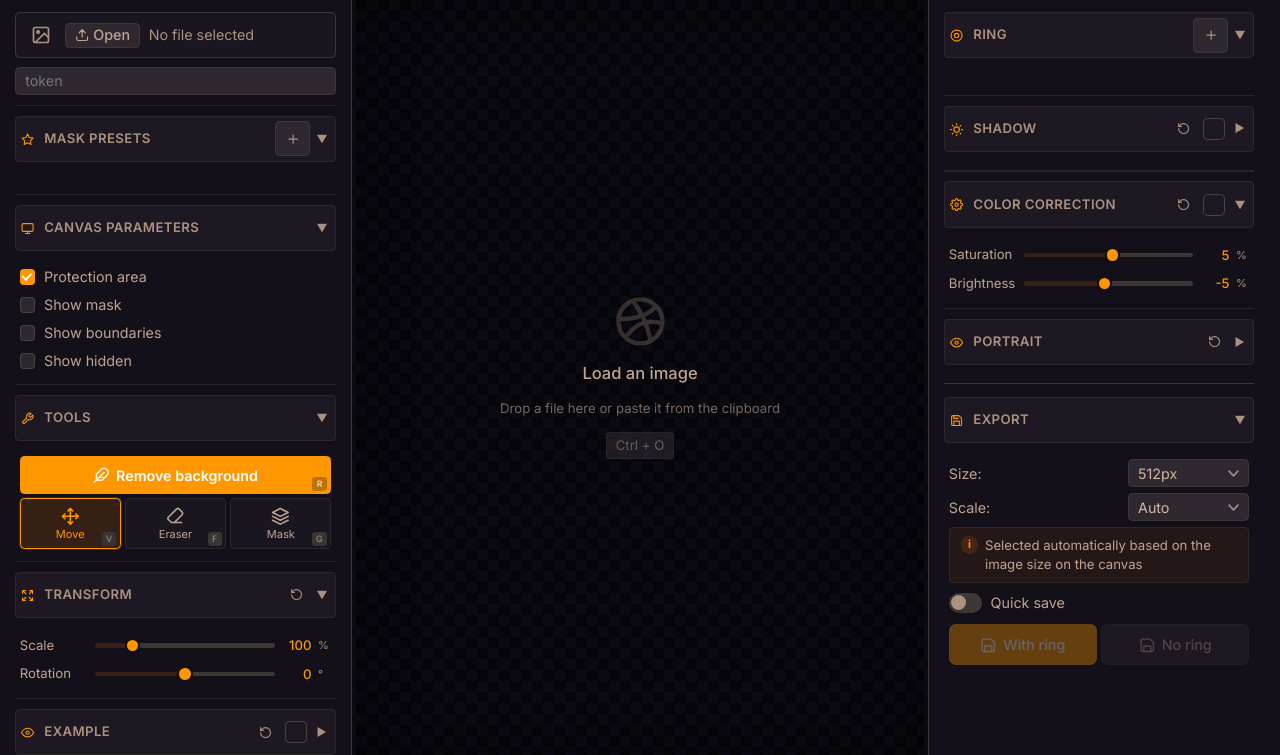
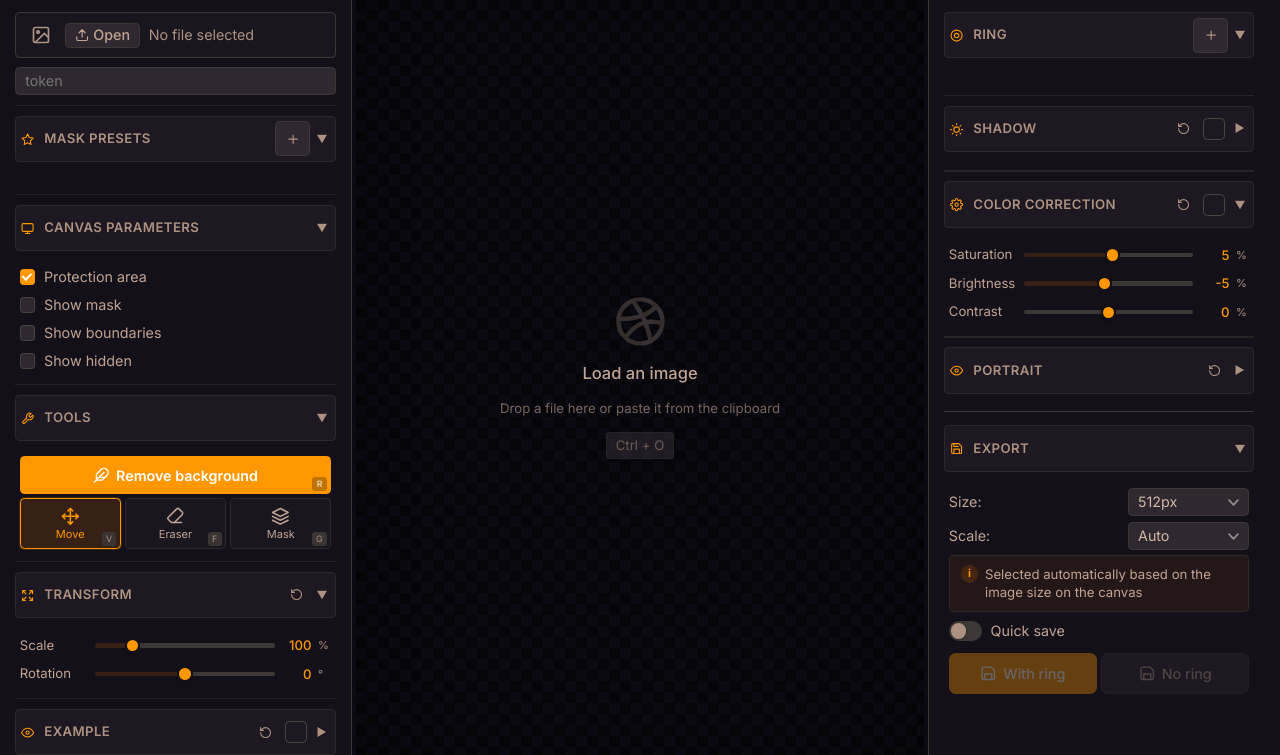
Before and after one commit to SweetyHake/Tokenatra, a Python web app: template templates/index.html in a window 1280 px wide, after a click that opens the changed part. Shown: the part 45-800 px from the top of the page. Run offline with Jinja, Linux system fonts and the light colour scheme; the template is opened without the code that fills it: most values are stand-ins (such as "Sample title", 1, 10 or a date in 2020).

Commit message:
frontend: dynamic min scale from image size, contrast in color correction, minor ui fixes

```diff
--- a/static/js/config.js
+++ b/static/js/config.js
@@ -8,6 +8,9 @@ const CONFIG = {
     DEFAULT_SCALE: 100,
     OPEN_SCALE: 2,
     MIN_SCALE: 10,
+    // Минимально осмысленный размер изображения на канвасе (px) — от него
+    // считается динамический минимум масштаба (см. minScalePercent)
+    MIN_IMAGE_PX: 8,
     MAX_SCALE: 500,
     MIN_ZOOM: 0.5,
     MAX_ZOOM: 20,
@@ -62,7 +65,7 @@ const AppConfig = {
             dropShadowEnabled: false,
             colorCorrectionEnabled: false,
             dropShadow: { angle: 135, distance: 7, blur: 3, opacity: 0.40 },
-            colorCorrection: { saturation: 5, lightness: -5 },
+            colorCorrection: { saturation: 5, lightness: -5, contrast: 0 },
             lastFolders: {
                 quickSave: null,
                 portrait: null,
--- a/static/js/i18n.js
+++ b/static/js/i18n.js
@@ -83,6 +83,7 @@ const I18n = {
         'Сбросить цветокоррекцию': 'Reset color correction',
         'Насыщенность': 'Saturation',
         'Яркость': 'Brightness',
+        'Контраст': 'Contrast',
         'Превью': 'Preview',
         'Пример': 'Example',
         'Портрет': 'Portrait',
--- a/static/js/main.js
+++ b/static/js/main.js
@@ -462,12 +462,7 @@ function initWindowControls() {
 
     const maxBtn = $('wcMaximize');
     if (maxBtn) {
-        const setIcon = () => {
-            const isMax = document.documentElement.classList.contains('is-maximized');
-            maxBtn.innerHTML = isMax
-                ? '<svg viewBox="0 0 24 24"><rect x="7" y="7" width="14" height="14" rx="1"/><rect x="3" y="3" width="14" height="14" rx="1"/></svg>'
-                : '<svg viewBox="0 0 24 24"><rect x="5" y="5" width="14" height="14" rx="1"/></svg>';
-        };
+        // Иконка постоянная: обычный квадрат независимо от состояния окна
         maxBtn.addEventListener('click', () => {
             if (document.documentElement.classList.contains('is-maximized')) {
                 document.documentElement.classList.remove('is-maximized');
@@ -478,7 +473,6 @@ function initWindowControls() {
                 if (getApi()?.maximize) getApi().maximize();
                 else flask('maximize');
             }
-            setIcon();
         });
     }
 
--- a/static/js/portraitGenerator.js
+++ b/static/js/portraitGenerator.js
@@ -11,6 +11,8 @@ const PortraitGenerator = {
     imageY: 0,
     imageScale: 1,
     imageRotation: 0,
+    // Динамический минимум масштаба в процентах — от размера изображения
+    minScalePct: 10,
 
     isDragging: false,
     dragStartX: 0,
@@ -137,13 +139,13 @@ const PortraitGenerator = {
             scaleSlider.addEventListener('wheel', ev => {
                 ev.preventDefault();
                 const step = 1;
-                scaleSlider.value = clamp(parseInt(scaleSlider.value) + (ev.deltaY < 0 ? step : -step), 10, 500);
+                scaleSlider.value = clamp(parseInt(scaleSlider.value) + (ev.deltaY < 0 ? step : -step), this.minScalePct, 500);
                 scaleSlider.dispatchEvent(new Event('input'));
             }, { passive: false });
         }
         if (scaleInput) {
             scaleInput.onchange = e => {
-                const v = clamp(parseInt(e.target.value) || 100, 10, 500);
+                const v = clamp(parseInt(e.target.value) || 100, this.minScalePct, 500);
                 this.imageScale = v / 100;
                 if (scaleSlider) scaleSlider.value = v;
                 scaleInput.value = v;
@@ -211,7 +213,7 @@ const PortraitGenerator = {
             const delta = e.deltaY > 0 ? -2 : 2;
             const scaleSlider = $('portraitScaleSlider');
             const scaleInput = $('portraitScaleInput');
-            const newVal = clamp(Math.round(this.imageScale * 100) + delta, 10, 500);
+            const newVal = clamp(Math.round(this.imageScale * 100) + delta, this.minScalePct, 500);
             this.imageScale = newVal / 100;
             if (scaleSlider) scaleSlider.value = newVal;
             if (scaleInput) scaleInput.value = newVal;
@@ -322,10 +324,14 @@ const PortraitGenerator = {
         const img = this.getImage();
         if (img) {
             const maxDim = Math.max(img.width, img.height);
-            // Клампим в диапазон слайдера 10-500%, иначе мелкие картинки
-            // дают масштаб вне слайдера: UI и рендер расходятся
-            this.imageScale = clamp(this.SIZE / maxDim, 0.1, 5);
+            // Динамический минимум масштаба от размера источника: крупное
+            // изображение (4K и больше) должно уменьшаться сильнее 10%
+            this.minScalePct = minScalePercent(maxDim);
+            // Клампим в диапазон слайдера, иначе мелкие картинки дают
+            // масштаб вне слайдера: UI и рендер расходятся
+            this.imageScale = clamp(this.SIZE / maxDim, this.minScalePct / 100, 5);
         } else {
+            this.minScalePct = 10;
             this.imageScale = 1;
         }
         this.imageX = 0;
@@ -336,8 +342,8 @@ const PortraitGenerator = {
         const scaleInput = $('portraitScaleInput');
         const rotSlider = $('portraitRotationSlider');
         const rotInput = $('portraitRotationInput');
-        if (scaleSlider) scaleSlider.value = v;
-        if (scaleInput) scaleInput.value = v;
+        if (scaleSlider) { scaleSlider.min = this.minScalePct; scaleSlider.value = v; }
+        if (scaleInput) { scaleInput.min = this.minScalePct; scaleInput.value = v; }
         if (rotSlider) rotSlider.value = 0;
         if (rotInput) rotInput.value = 0;
         this.render();
--- a/static/js/state.js
+++ b/static/js/state.js
@@ -30,6 +30,9 @@ var state = {
     eraserSize: 50,
     isRestoring: false,
     imageScale: 1,
+    // Динамический минимум масштаба (доля, не проценты) — пересчитывается
+    // при загрузке изображения от его размера
+    minScale: 0.1,
     imageX: 0,
     imageY: 0,
     imageRotation: 0,
--- a/static/js/tokenEffects.js
+++ b/static/js/tokenEffects.js
@@ -43,8 +43,10 @@ function colorCorrectionFilter() {
     const s = state.colorCorrectionSettings;
     const sat = (s.saturation || 0) / 100;
     const light = (s.lightness || 0) / 100;
+    const con = (s.contrast || 0) / 100;
     const parts = [];
     if (sat !== 0) parts.push(`saturate(${1 + sat})`);
     if (light !== 0) parts.push(`brightness(${1 + light})`);
+    if (con !== 0) parts.push(`contrast(${1 + con})`);
     return parts.join(' ');
 }
--- a/static/js/tokenEmbed.js
+++ b/static/js/tokenEmbed.js
@@ -102,7 +102,8 @@ var TokenEmbed = (function() {
                 colorCorrection: {
                     enabled: !!state.colorCorrectionEnabled,
                     saturation: AppConfig.colorCorrection.saturation,
-                    lightness: AppConfig.colorCorrection.lightness
+                    lightness: AppConfig.colorCorrection.lightness,
+                    contrast: AppConfig.colorCorrection.contrast ?? 0
                 }
             };
         } catch (err) { return null; }
@@ -173,7 +174,7 @@ var TokenEmbed = (function() {
         if (s.colorCorrection) {
             var ccCheck = document.getElementById('colorCorrectionCheck');
             if (ccCheck) { ccCheck.checked = !!s.colorCorrection.enabled; ccCheck.dispatchEvent(new Event('change')); }
-            [['ccSaturation', 'saturation'], ['ccLightness', 'lightness']].forEach(function(pair) {
+            [['ccSaturation', 'saturation'], ['ccLightness', 'lightness'], ['ccContrast', 'contrast']].forEach(function(pair) {
                 var v = s.colorCorrection[pair[1]];
                 if (typeof v !== 'number') return;
                 var el = document.getElementById(pair[0]);
--- a/static/js/tokenPresets.js
+++ b/static/js/tokenPresets.js
@@ -216,6 +216,13 @@ const TokenPresets = {
             const sCtx = snap.getContext('2d');
             sCtx.imageSmoothingEnabled = true;
             sCtx.imageSmoothingQuality = 'high';
+            // Файл пресета хранится в семантике, обратной маске: непрозрачные
+            // тёмные пиксели = вырез, прозрачные = остаётся (как у встроенных).
+            // maskCanvas наоборот (белое = остаётся), поэтому инвертируем:
+            // заливаем цветом выреза и вырезаем область сохранённой маски
+            sCtx.fillStyle = '#9833ff';
+            sCtx.fillRect(0, 0, snapSize, snapSize);
+            sCtx.globalCompositeOperation = 'destination-out';
             sCtx.drawImage(state.maskCanvas, 0, 0, state.maskCanvas.width, state.maskCanvas.height, 0, 0, snapSize, snapSize);
             const blob = await new Promise(resolve => snap.toBlob(resolve, 'image/png'));
             if (!blob) throw new Error('Не удалось закодировать маску');
--- a/static/js/utils.js
+++ b/static/js/utils.js
@@ -81,6 +81,14 @@ function getFileBaseName(filename) {
 
 function clamp(value, min, max) {
     return Math.max(min, Math.min(max, value));
+}
+
+// Динамический минимум масштаба в процентах: изображение не может
+// уменьшиться сильнее, чем до MIN_IMAGE_PX по большей стороне. До
+// загрузки изображения (maxDim неизвестен) — CONFIG.MIN_SCALE
+function minScalePercent(maxDim) {
+    if (!maxDim || maxDim <= 0) return CONFIG.MIN_SCALE;
+    return Math.max(1, Math.ceil(CONFIG.MIN_IMAGE_PX / maxDim * 100));
 }
 
 function setSliderFill(el) {
--- a/templates/index.html
+++ b/templates/index.html
@@ -262,6 +262,7 @@
                         <div class="accordion-body" id="colorCorrectionSettings">
                             <div class="slider-row"><span class="slider-label">Насыщенность</span><input type="range" id="ccSaturation" min="-100" max="100" step="1" value="5"><input type="number" class="slider-value" id="ccSaturationVal" value="5" min="-100" max="100" step="1"><span class="slider-unit">%</span></div>
                             <div class="slider-row"><span class="slider-label">Яркость</span><input type="range" id="ccLightness" min="-100" max="100" step="1" value="-5"><input type="number" class="slider-value" id="ccLightnessVal" value="-5" min="-100" max="100" step="1"><span class="slider-unit">%</span></div>
+                            <div class="slider-row"><span class="slider-label">Контраст</span><input type="range" id="ccContrast" min="-100" max="100" step="1" value="0"><input type="number" class="slider-value" id="ccContrastVal" value="0" min="-100" max="100" step="1"><span class="slider-unit">%</span></div>
                         </div>
 
                         <div class="ctx-divider"></div>
@@ -827,14 +828,11 @@
         const hint = document.getElementById('saveInfoHint');
         if (!hint) return;
         quality = parseInt(quality);
-        // Предпросмотр коррекции масштаба: при «Авто» — распознанное значение
-        const eff = scale === 'auto' ? (window.TokenCanvas ? TokenCanvas.detectUsedScale() : 1) : parseInt(scale);
-        const tag = '(' + I18n.t('Масштаб:') + ' ' + eff + ')';
         if (scale === 'auto') {
-            hint.textContent = I18n.t('Подбирается автоматически по размеру изображения на холсте') + ' ' + tag;
+            hint.textContent = I18n.t('Подбирается автоматически по размеру изображения на холсте');
         } else {
             const s = parseInt(scale);
-            hint.textContent = I18n.t(quality + 'px × ' + s + ' = ' + (quality * s) + 'px итоговый файл') + ' ' + tag;
+            hint.textContent = I18n.t(quality + 'px × ' + s + ' = ' + (quality * s) + 'px итоговый файл');
         }
     }
     document.addEventListener('languagechange', function() {
```
